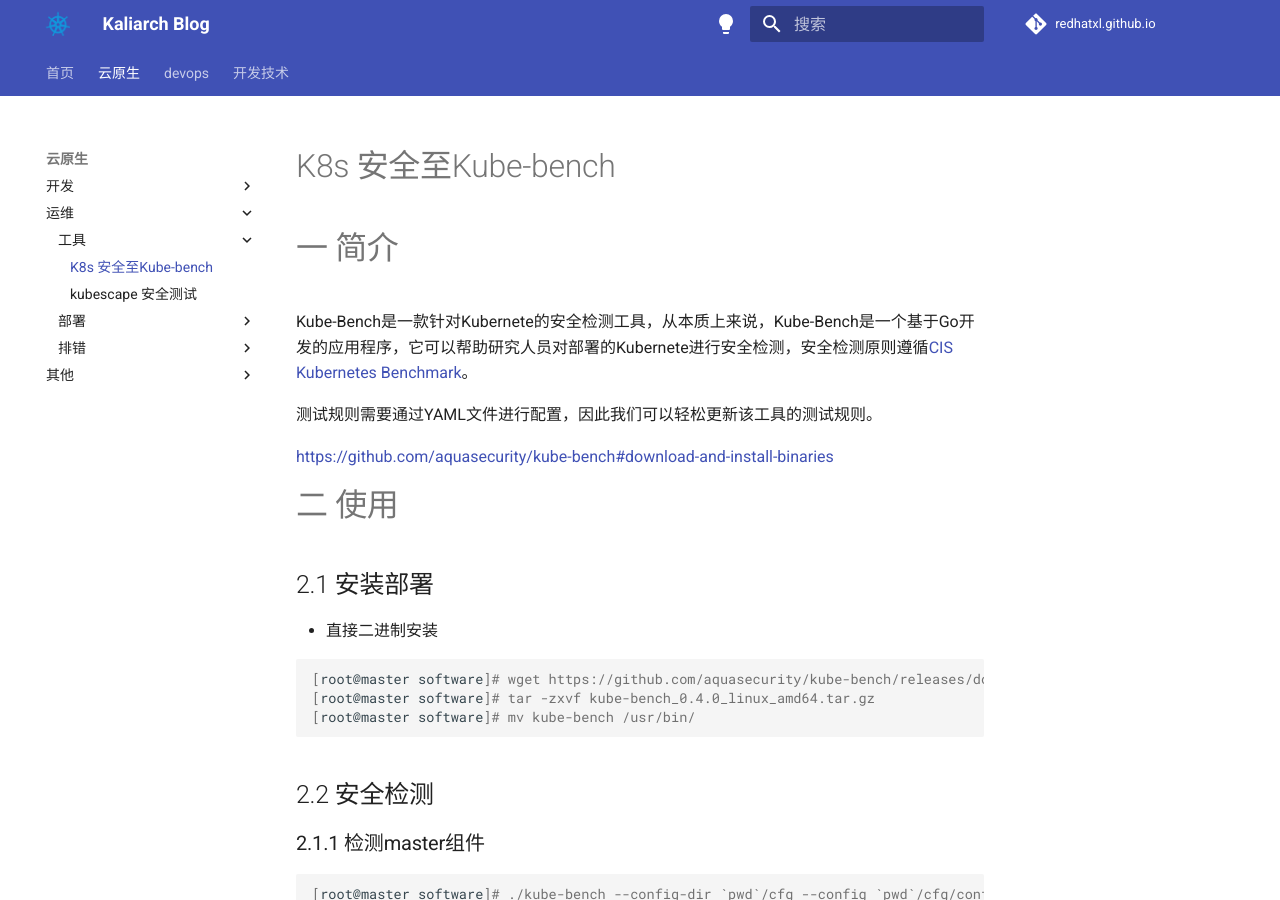
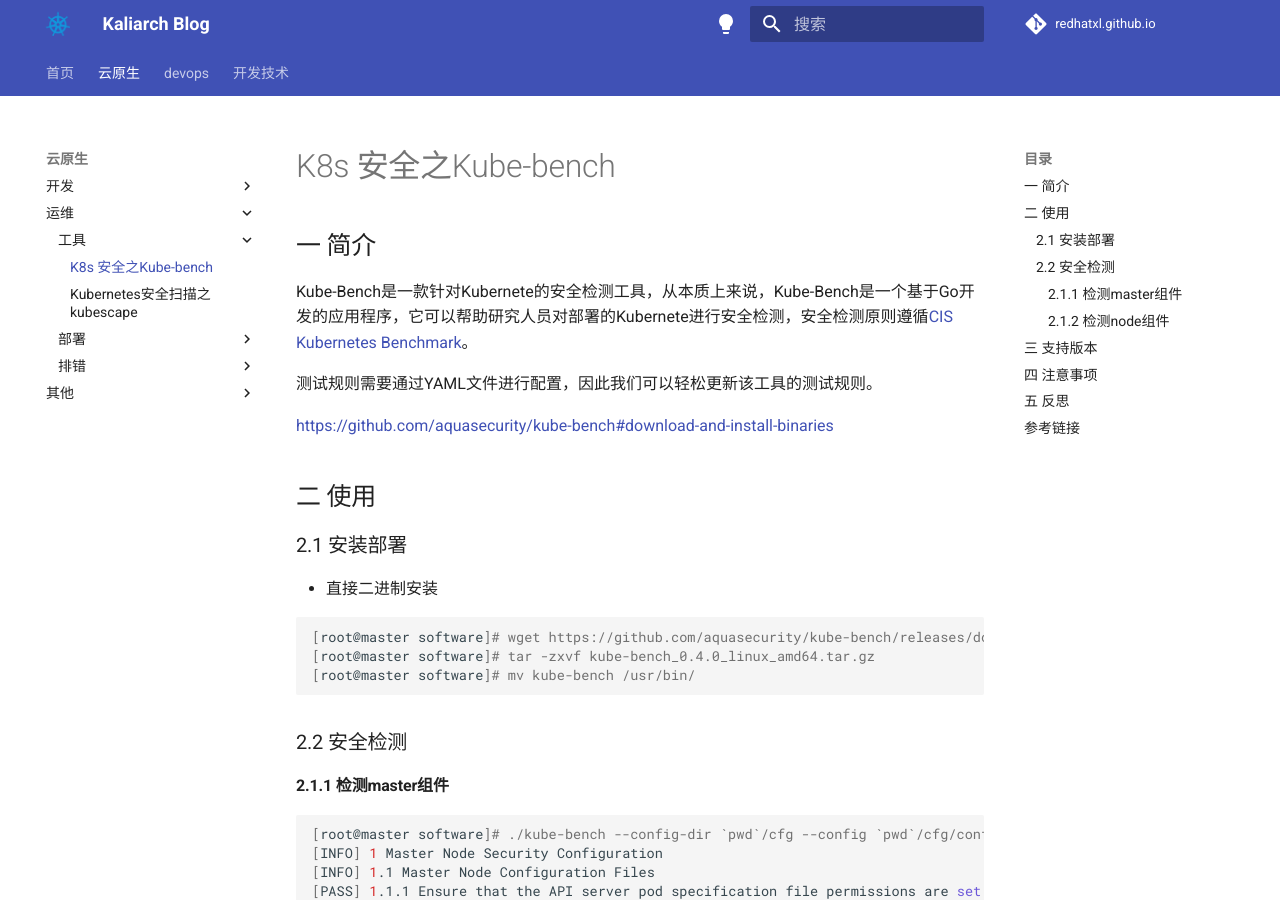
Before and after one commit to redhatxl/redhatxl.github.io, an MkDocs documentation site: the page built from docs/cloud-native/operator/tools/K8s 安全之Kube-bench.md, in a window 1280 px wide and 900 px high. Built offline with MkDocs 1.6.1 and Material for MkDocs 9.7.7, drawn with Linux system fonts in a browser that asks for light colours; comment, search, counter and statistics services are not loaded.

````diff
--- a/docs/cloud-native/operator/tools/K8s 安全之Kube-bench.md
+++ b/docs/cloud-native/operator/tools/K8s 安全之Kube-bench.md
@@ -1,6 +1,6 @@
-# K8s 安全至Kube-bench
+# K8s 安全之Kube-bench
 
-# 一 简介
+## 一 简介
 
 Kube-Bench是一款针对Kubernete的安全检测工具，从本质上来说，Kube-Bench是一个基于Go开发的应用程序，它可以帮助研究人员对部署的Kubernete进行安全检测，安全检测原则遵循[CIS Kubernetes Benchmark](https://www.cisecurity.org/benchmark/kubernetes/)。
 
@@ -8,9 +8,9 @@
 
 https://github.com/aquasecurity/kube-bench#download-and-install-binaries
 
-# 二 使用
+## 二 使用
 
-## 2.1 安装部署
+### 2.1 安装部署
 
 * 直接二进制安装
 
@@ -20,9 +20,9 @@
 [root@master software]# mv kube-bench /usr/bin/
 ```
 
-## 2.2 安全检测
+### 2.2 安全检测
 
-### 2.1.1 检测master组件
+#### 2.1.1 检测master组件
 
 ```shell
 
@@ -222,7 +222,7 @@
 0 checks INFO
 ```
 
-### 2.1.2 检测node组件
+#### 2.1.2 检测node组件
 
 ```shell
 [root@master software]# kube-bench --config-dir /data/software/kube-bench/cfg --config /data/software/kube-bench/cfg/config.yaml node
@@ -323,7 +323,7 @@
 0 checks INFO
 ```
 
-# 三 支持版本
+## 三 支持版本
 
 Kube-Bench支持的Kubernete测试规则定义在CIS Kubernetes Benchmark之中：
 
@@ -336,17 +336,17 @@
 | [EKS 1.0.0](https://workbench.cisecurity.org/benchmarks/5190) | eks-1.0                | EKS                    |
 | Red Hat OpenShift hardening guide                            | rh-0.7                 | OCP 3.10-3.11          |
 
-# 四 注意事项
+## 四 注意事项
 
 - Kube-Bench尽可能地实现了[CIS Kubernetes Benchmark](https://www.cisecurity.org/benchmark/kubernetes/)，如果kube bench没有正确执行安全基准测试。
 - Kubernete版本和CIS基准测试版本之间没有一对一的映射。，以查看基准测试的不同版本包含哪些Kubernetes版本。
 - Kube-Bench无法检查受管集群的主节点，例如GKE、EKS和AKS，因为Kube-Bench不能访问这些节点。不过，Kube-Bench在这些环境中仍然可以检查worker节点配置。
 
-# 五 反思
+## 五 反思
 
 使用kube-bench可以快速的检测k8s中存在的问题，可以针对修复意见进行修复，配合自定义定时任务，可以自己根据数据生成报表，邮件或其他通信软件通知，及时获取集群安全状态。
 
-# 参考链接
+## 参考链接
 
 * https://www.cisecurity.org/benchmark/kubernetes/
 
````
Also changed, not shown: docs/cloud-native/operator/other/CronHPA.md (+11 -9 lines), docs/cloud-native/operator/tools/kubecolor.md (+6 -6 lines), docs/cloud-native/operator/tools/kubescape安全.md (+6 -8 lines), 1 other file.
